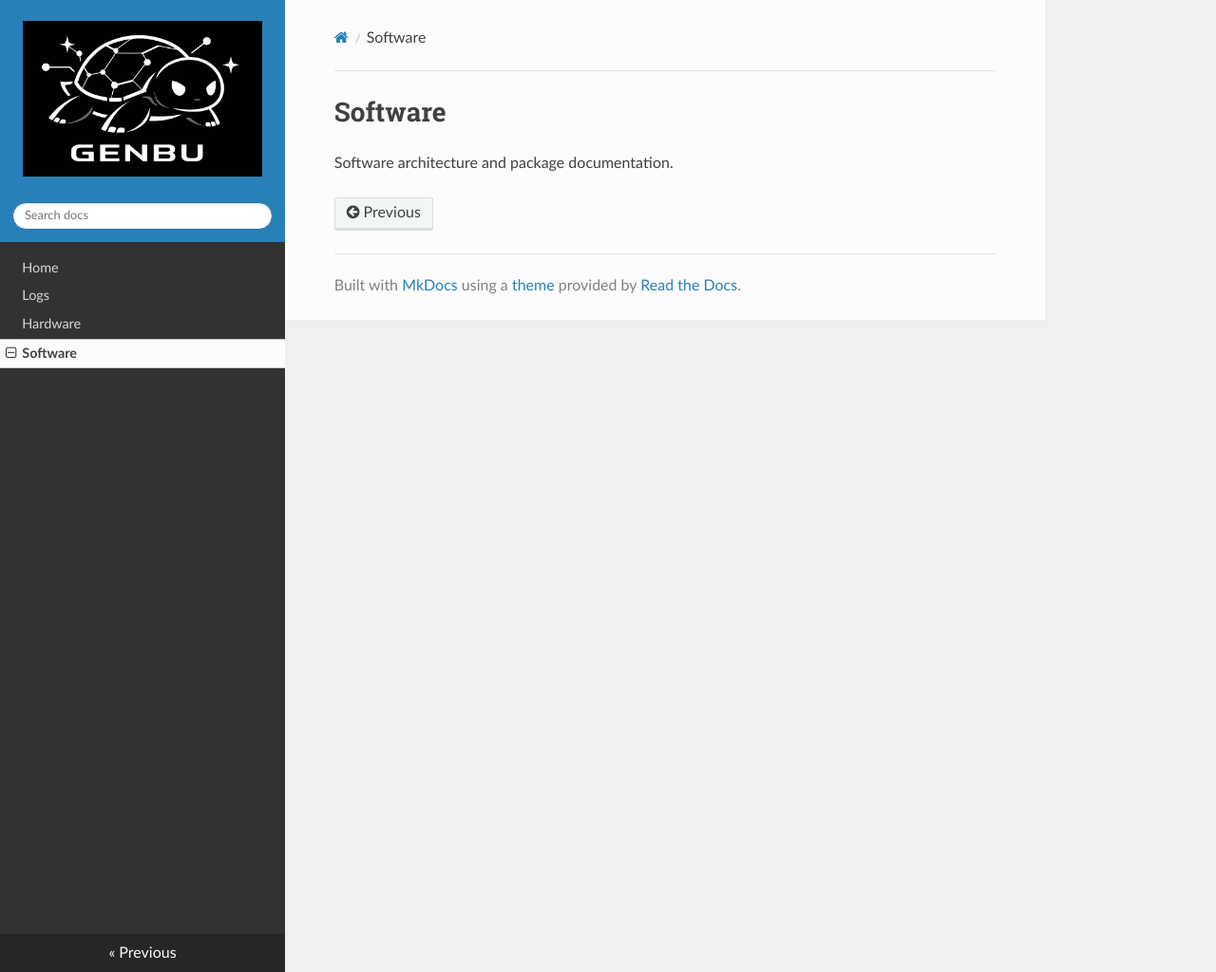
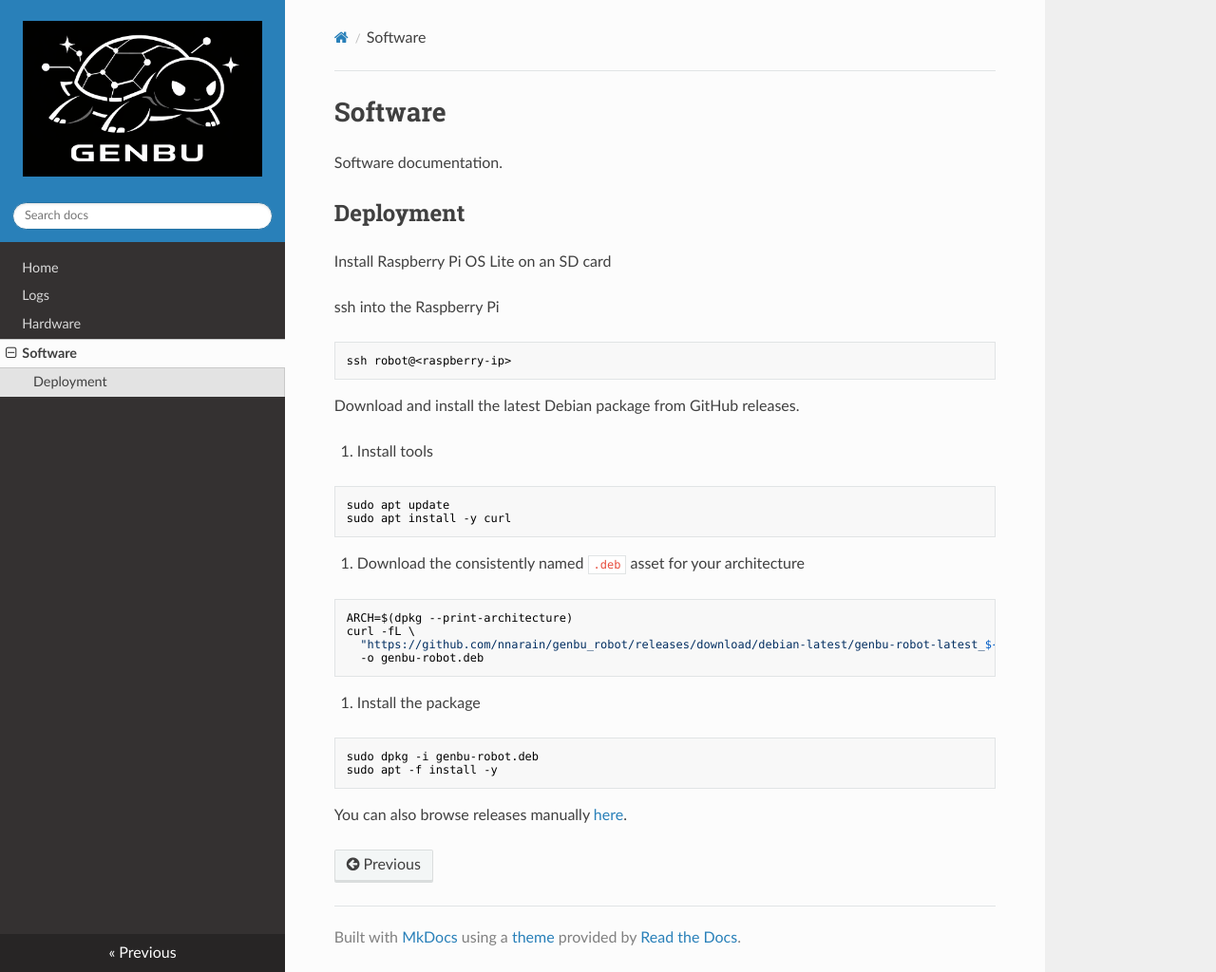
Before and after one commit to nnarain/genbu_robot, an MkDocs documentation site: the page built from docs/software/index.md, in a window 1280 px wide and 1024 px high. Shown: the whole window at 95% size. Built offline with MkDocs 1.6.1, drawn with Linux system fonts in a browser that asks for light colours; nearby versions of some CDN libraries.

Commit message:
Create debian latest. Deployment documention.

````diff
--- a/docs/software/index.md
+++ b/docs/software/index.md
@@ -1,3 +1,41 @@
 # Software
 
-Software architecture and package documentation.
+Software documentation.
+
+## Deployment
+
+Install Raspberry Pi OS Lite on an SD card
+
+
+ssh into the Raspberry Pi
+
+```bash
+ssh robot@<raspberry-ip>
+```
+
+Download and install the latest Debian package from GitHub releases.
+
+1. Install tools
+
+```bash
+sudo apt update
+sudo apt install -y curl
+```
+
+2. Download the consistently named `.deb` asset for your architecture
+
+```bash
+ARCH=$(dpkg --print-architecture)
+curl -fL \
+  "https://github.com/nnarain/genbu_robot/releases/download/debian-latest/genbu-robot-latest_${ARCH}.deb" \
+  -o genbu-robot.deb
+```
+
+3. Install the package
+
+```bash
+sudo dpkg -i genbu-robot.deb
+sudo apt -f install -y
+```
+
+You can also browse releases manually [here](https://github.com/nnarain/genbu_robot/releases/tag/debian-latest).
````
Also changed, not shown: 1 other file.
